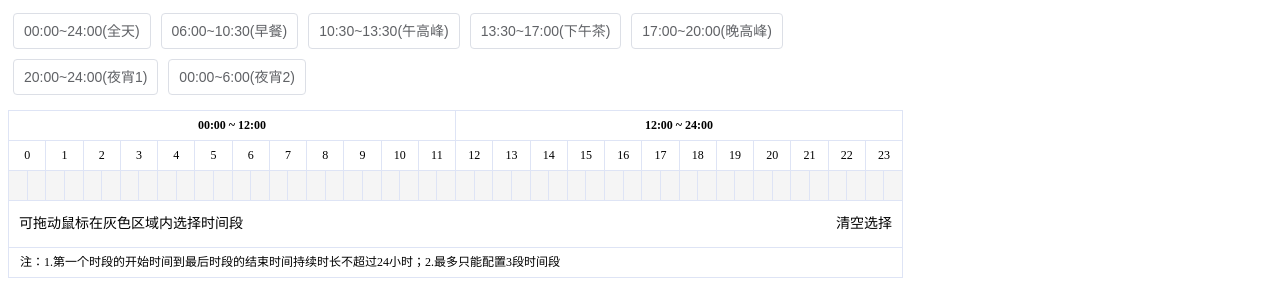
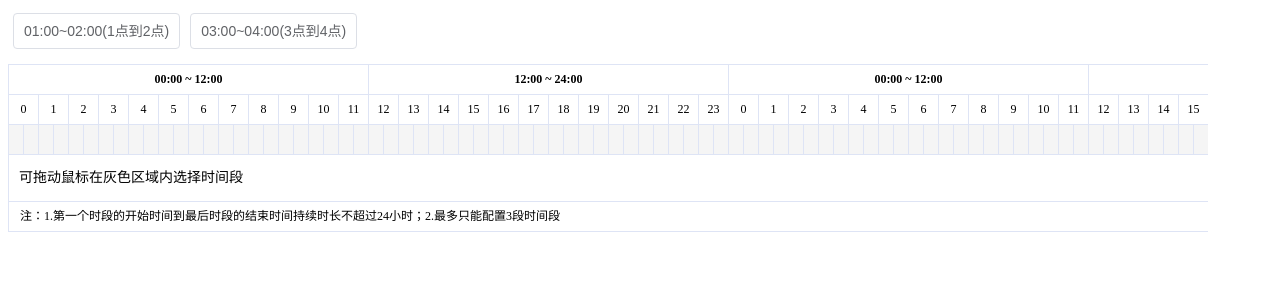
Before and after one commit to nanyishixiong/drag-time-picker-vue2, a Vue app: page / in a window 1280 px wide. Shown: the top 306 px of the page. Built offline with nearby package versions, Linux system fonts and the light colour scheme.

Commit message:
feat: 新增自定义时间段

```diff
--- a/src/App.vue
+++ b/src/App.vue
@@ -1,6 +1,6 @@
 <template>
-  <div style="width: 895px">
-    <DragTimePicker v-model="value" :needCustomPeriod="true" :range="24" :step="30" @change="change" />
+  <div style="width: 1200px">
+    <DragTimePicker v-model="value" :needPeriod="true" :range="48" :step="30" @change="change" :periodList="periodList" />
   </div>
 </template>
 
@@ -14,7 +14,21 @@ export default {
   data() {
     return {
       value: [],
-      disabled: false
+      disabled: false,
+      periodList: [
+        {
+          timePeriod: "01:00~02:00",
+          label: "1点到2点",
+          key: "1-2",
+          selected: false
+        },
+        {
+          timePeriod: "03:00~04:00",
+          label: "3点到4点",
+          key: "3-4",
+          selected: false
+        }
+      ]
     };
   },
   watch: {
--- a/src/components/dragTimePicker/index.vue
+++ b/src/components/dragTimePicker/index.vue
@@ -1,11 +1,11 @@
 <template>
   <div>
     <!-- 时间段区域 支持 单选和多选 -->
-    <div v-if="needCustomPeriod" class="button-wrapper">
+    <div v-if="needPeriod" class="button-wrapper">
       <button
         class="el-button"
         v-for="(item, index) in customPeriodList"
-        :key="index"
+        :key="item.key"
         :disabled="disabled"
         @click="customTimePeriodChangeHandler($event, index)"
       >
@@ -73,57 +73,59 @@ import { createTimeData, splicing, timeToCol } from "./utils.js";
 const createArr = (len) => {
   return Array.from(Array(len)).map((_, i) => i);
 };
-const customPeriodList = [
+const defaultCustomPeriodList = [
   {
     timePeriod: "00:00~24:00",
     label: "全天",
-    type: "allDay",
-    range: [0, 47],
+    key: "allDay",
     selected: false
   },
   {
     timePeriod: "06:00~10:30",
     label: "早餐",
-    type: "breakfast",
-    range: [12, 20],
+    key: "breakfast",
     selected: false
   },
   {
     timePeriod: "10:30~13:30",
     label: "午高峰",
-    type: "middayPeak",
-    range: [21, 26],
+    key: "middayPeak",
     selected: false
   },
   {
     timePeriod: "13:30~17:00",
     label: "下午茶",
-    type: "afternoonTea",
-    range: [27, 33],
+    key: "afternoonTea",
     selected: false
   },
   {
     timePeriod: "17:00~20:00",
     label: "晚高峰",
-    type: "eveningRushHour",
-    range: [34, 39],
+    key: "eveningRushHour",
     selected: false
   },
   {
     timePeriod: "20:00~24:00",
     label: "夜宵1",
-    type: "lateNightSnack1",
-    range: [40, 47],
+    key: "lateNightSnack1",
     selected: false
   },
   {
     timePeriod: "00:00~6:00",
     label: "夜宵2",
-    type: "lateNightSnack2",
-    range: [0, 11],
+    key: "lateNightSnack2",
     selected: false
   }
 ];
+const createPeriodList = (customPeriodList, colspan, step) => {
+  customPeriodList.forEach((item) => {
+    const [startTime, endTime] = item.timePeriod.split("~");
+    const minCol = timeToCol(startTime, true, step, colspan);
+    const maxCol = timeToCol(endTime, false, step, colspan);
+    item.range = [minCol, maxCol];
+  });
+  return customPeriodList;
+};
 export default {
   name: "DragTimePicker",
   model: {
@@ -131,7 +133,7 @@ export default {
     event: "change"
   },
   props: {
-    needCustomPeriod: {
+    needPeriod: {
       type: Boolean,
       default() {
         return false;
@@ -155,6 +157,12 @@ export default {
         return 30;
       }
     },
+    periodList: {
+      type: Array,
+      default() {
+        return defaultCustomPeriodList;
+      }
+    },
     disabled: {
       type: Boolean,
       default: false
@@ -170,7 +178,7 @@ export default {
       row: 0,
       col: 0,
       flag: `flag-${+new Date()}`,
-      customPeriodList,
+      customPeriodList: [],
       timeData: [],
       isIncoming: false // 当前值是否外部传入
     };
@@ -219,6 +227,7 @@ export default {
   },
   created() {
     this.createTimeData();
+    this.customPeriodList = createPeriodList(this.periodList, this.colspan, this.step);
     this.isIncoming = true;
     this.valueToSelectValue();
   },
@@ -243,7 +252,7 @@ export default {
   },
   methods: {
     createTimeData() {
-      this.timeData = createTimeData(this.range * this.colspan, this.step);
+      this.timeData = createTimeData(this.range * this.colspan, this.step, this.colspan);
     },
     cancelCustomPerioSelected() {
       // 取消 时间段区域 按钮 的选中状态
@@ -332,8 +341,8 @@ export default {
       // 回填 将传入的值转换为timeData check属性
       if (this.value instanceof Array) {
         this.value.forEach(({ startTime, endTime }) => {
-          const minCol = timeToCol(startTime, true, this.colspan);
-          const maxCol = timeToCol(endTime, false, this.colspan);
+          const minCol = timeToCol(startTime, true, this.step, this.colspan);
+          const maxCol = timeToCol(endTime, false, this.step, this.colspan);
           if (maxCol >= this.timeData.length) throw new Error(`Out of range, please check prop: "value"`);
           for (let i = minCol; i <= maxCol; i++) {
             this.$set(this.timeData[i], "check", true);
--- a/src/components/dragTimePicker/utils.js
+++ b/src/components/dragTimePicker/utils.js
@@ -1,5 +1,5 @@
-const formatDate = (date, fmt, col, type) => {
-  if (type === "end" && (col === 47 || col === 95)) {
+const formatDate = (date, fmt, col, colspan) => {
+  if ((col + 1) % (24 * colspan) === 0) {
     return "24:00";
   }
   const o = {
@@ -26,22 +26,22 @@ const createArr = (len) => {
   return Array.from(Array(len)).map((ret, id) => id);
 };
 
-const formatWeektime = (col, step) => {
+const formatWeektime = (col, step, colspan) => {
   const timestamp = 1542384000000; // '2018-11-17 00:00:00'
   const beginstamp = timestamp + col * step * 60000; // col * step * 60 * 1000
   const endstamp = beginstamp + step * 60000;
 
-  const begin = formatDate(new Date(beginstamp), "hh:mm", col);
-  const end = formatDate(new Date(endstamp), "hh:mm", col, "end");
+  const begin = formatDate(new Date(beginstamp), "hh:mm", col, colspan);
+  const end = formatDate(new Date(endstamp), "hh:mm", col, colspan);
   return `${begin}~${end}`;
 };
 
-const createTimeData = (max, step) => {
+const createTimeData = (max, step, colspan) => {
   return createArr(max).map((t, col) => {
     return {
-      value: formatWeektime(col, step),
-      begin: formatWeektime(col, step).split("~")[0],
-      end: formatWeektime(col, step).split("~")[1],
+      value: formatWeektime(col, step, colspan),
+      begin: formatWeektime(col, step, colspan).split("~")[0],
+      end: formatWeektime(col, step, colspan).split("~")[1],
       col,
       check: false
     };
@@ -82,23 +82,22 @@ function splicing(list, colspan) {
   arr.shift();
   return arr.join("");
 }
-// 次日04:30 => col 第几格
-function timeToCol(time = "", isStart = true, colspan) {
+// 次日04:30 => col 第几格 00:00~02:00 => [0, 3] 01:30~03:00 => [2, 5]
+function timeToCol(time = "", isStart = true, step, colspan) {
   let col = 0;
   if (time.includes("次日")) {
     time = time.replace("次日", "");
     col = 24 * colspan;
   }
 
-  let tmp = isStart ? 1 : 0; // startTime和endTime 计算方式不同
+  let tmp = isStart ? 0 : 1; // startTime和endTime 计算方式不同 endTime需要 减1
 
-  let [hour, minute] = time.split(":");
-  if (minute === "30") {
-    // 4 * 2 = 8格 后面有30分钟 总共9格，索引为8
-    col += hour * colspan + tmp;
-  } else {
-    col += hour * colspan - 1 + tmp;
+  let [hour, minute] = time.split(":").map((i) => Number(i));
+  const totalMins = hour * 60 + minute;
+  if (totalMins % step) {
+    throw Error(`The time period must be a multiple of the step size`);
   }
+  col += totalMins / step - tmp;
 
   return col;
 }
```
Also changed, not shown: src/components/dragTimePicker/README.md (deleted), 1 other file (tests, documents, lock files or other folders).
